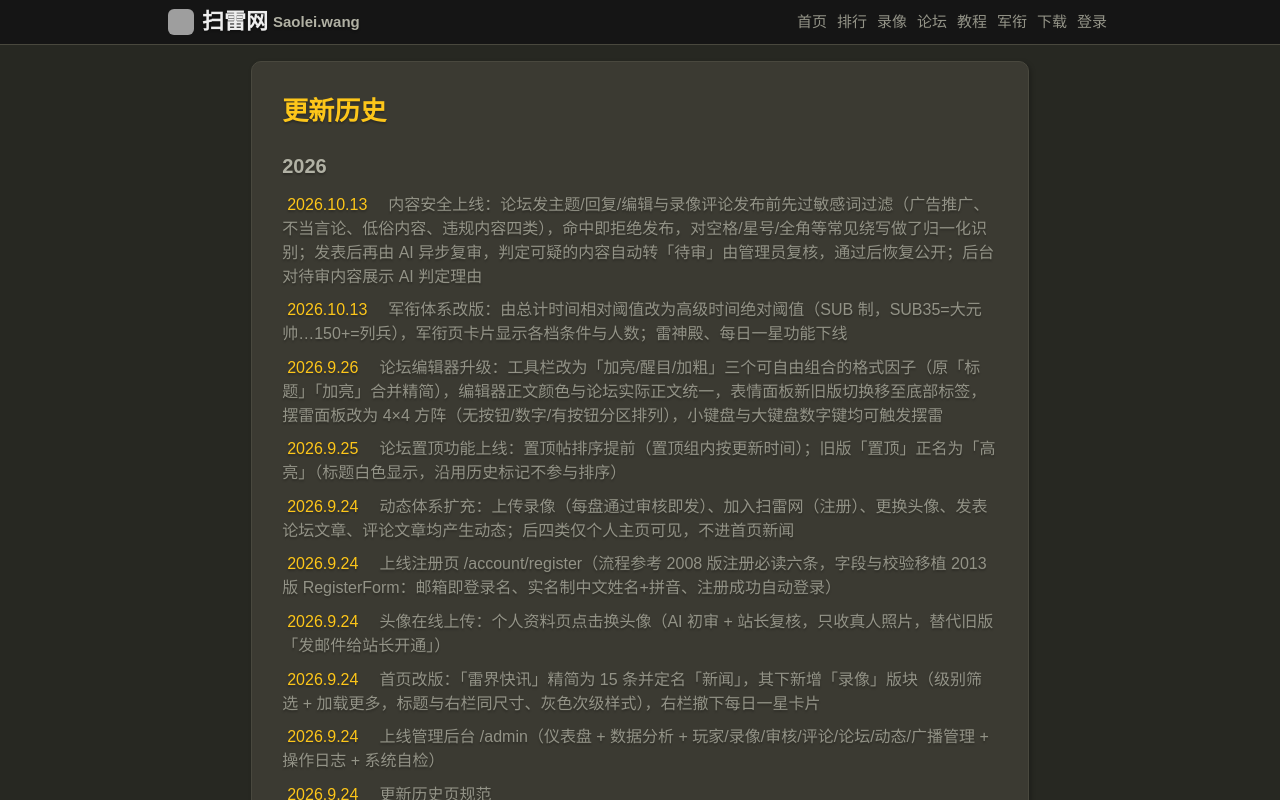
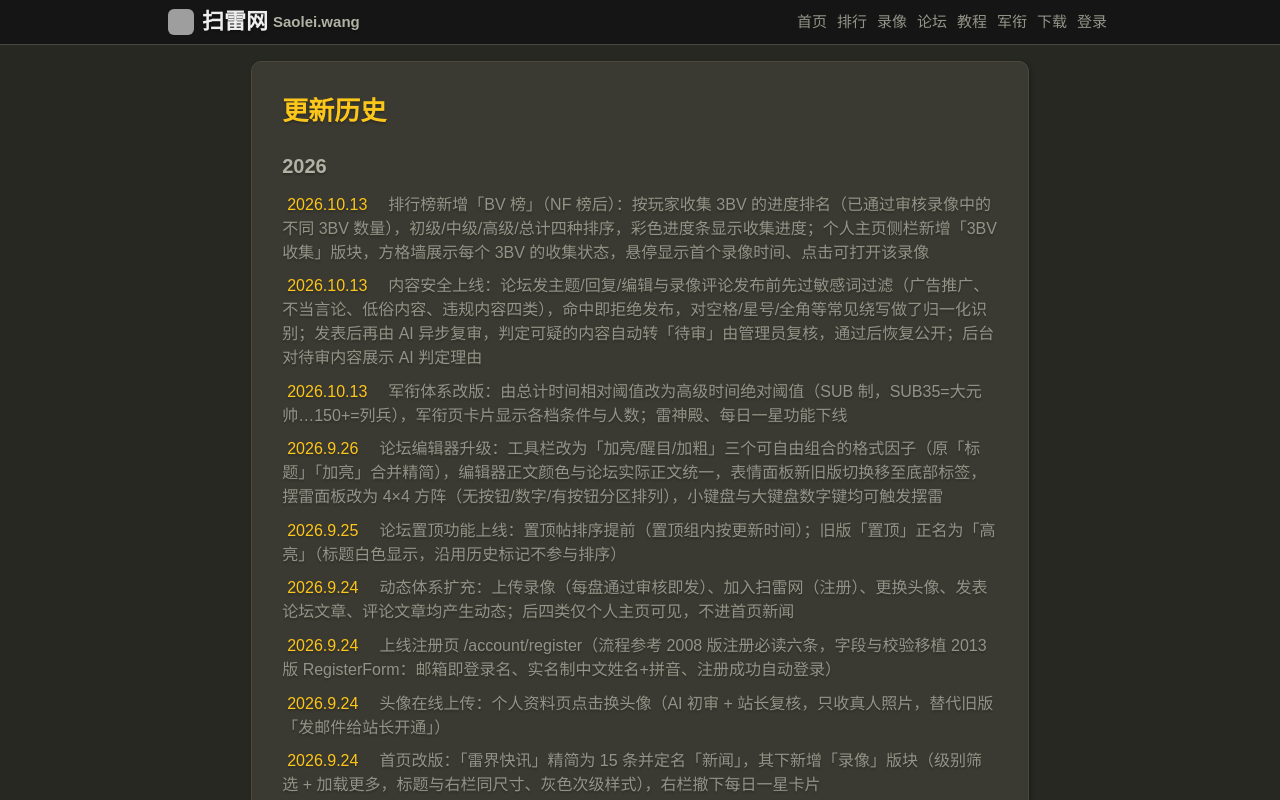
Before and after one commit to shenjia/saolei.wang, a Next.js app: page /page/history in a window 1280 px wide. Shown: the top 800 px of the page. Built offline with nearby package versions, Linux system fonts and the light colour scheme; no server answers; grey boxes are pictures that could not be loaded.

Commit message:
更新历史登记：BV 榜 + 个人主页 3BV 收集版块（2026-10-13 上线）

```diff
--- a/src/app/page/history/page.tsx
+++ b/src/app/page/history/page.tsx
@@ -5,6 +5,7 @@ export const metadata = { title: "更新历史 | 扫雷网" };
 
 const YEARS: [string, [string, string][]][] = [
   ["2026", [
+    ["2026.10.13", "排行榜新增「BV 榜」（NF 榜后）：按玩家收集 3BV 的进度排名（已通过审核录像中的不同 3BV 数量），初级/中级/高级/总计四种排序，彩色进度条显示收集进度；个人主页侧栏新增「3BV 收集」版块，方格墙展示每个 3BV 的收集状态，悬停显示首个录像时间、点击可打开该录像"],
     ["2026.10.13", "内容安全上线：论坛发主题/回复/编辑与录像评论发布前先过敏感词过滤（广告推广、不当言论、低俗内容、违规内容四类），命中即拒绝发布，对空格/星号/全角等常见绕写做了归一化识别；发表后再由 AI 异步复审，判定可疑的内容自动转「待审」由管理员复核，通过后恢复公开；后台对待审内容展示 AI 判定理由"],
     ["2026.10.13", "军衔体系改版：由总计时间相对阈值改为高级时间绝对阈值（SUB 制，SUB35=大元帅…150+=列兵），军衔页卡片显示各档条件与人数；雷神殿、每日一星功能下线"],
     ["2026.9.26", "论坛编辑器升级：工具栏改为「加亮/醒目/加粗」三个可自由组合的格式因子（原「标题」「加亮」合并精简），编辑器正文颜色与论坛实际正文统一，表情面板新旧版切换移至底部标签，摆雷面板改为 4×4 方阵（无按钮/数字/有按钮分区排列），小键盘与大键盘数字键均可触发摆雷"],
```
